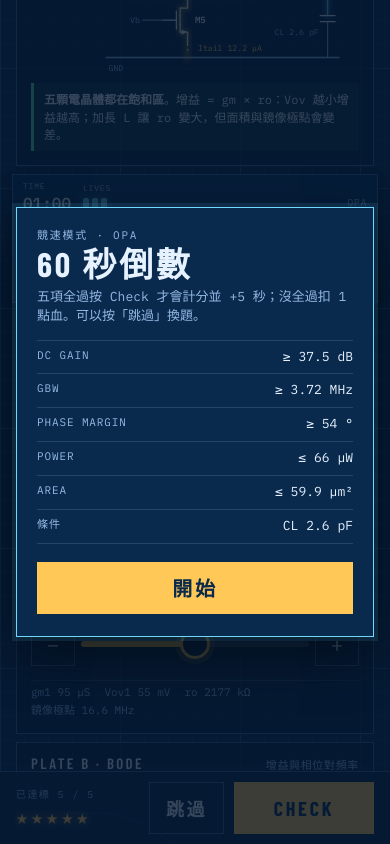
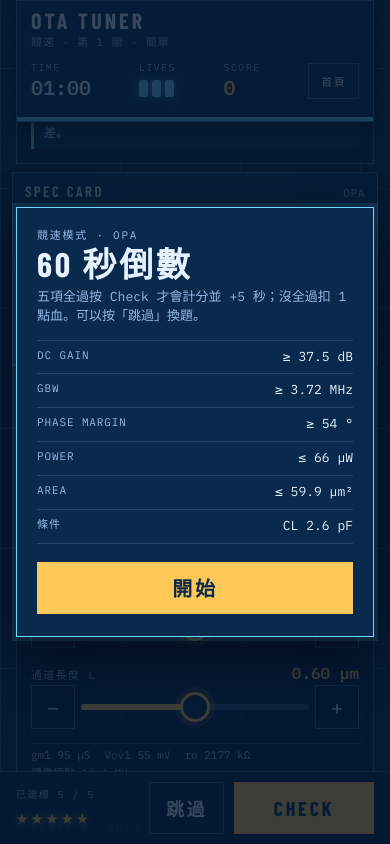
Before and after one commit to yangboy881/Analog-Easy-Lab, a plain HTML site: page index.html in a window 390 px wide. Both pictures are taken after a click on the button 195 px from the left and 1157 px from the top of the page. Shown: the part 412-1256 px from the top of the page. Drawn offline with nearby package versions, Linux system fonts and the light colour scheme.

Commit message:
Update index.html

```diff
--- a/index.html
+++ b/index.html
@@ -348,48 +348,38 @@ input[type=range]:focus-visible, .step:focus-visible, button:focus-visible { out
   /* 手機版排列順序：規格 → 滑桿 → 電路圖 → Bode */
 /* ===== 手機版修正：保留原順序，但 Spec Card 黏頂 ===== */
 /* ===== 手機版終極版：精簡 Spec Card + 時間整合 ===== */
+/* ===== 手機版最終版：HUD 與 Spec Card 雙黏頂 ===== */
 @media (max-width: 899px) {
-  /* 1. 隱藏手機版不需要的元件 (大標題、進度條) */
-  #pSpec .plate-title { display: none; }
-  #pSpec .bar { display: none; }
 
-  /* 2. 將 Spec Card 黏在頂部，並變成精簡的兩欄網格 */
+  /* 1. 讓原本的 HUD (時間/生命/分數) 黏在最頂部 */
+  .hud {
+    position: sticky;
+    top: 0;
+    z-index: 10;
+    background: var(--paper-2);
+    border-bottom: 1px solid var(--edge);
+    box-shadow: 0 4px 12px rgba(0, 0, 0, 0.6);
+    padding-top: 8px;
+    padding-bottom: 0;
+  }
+
+  /* 2. 讓 Spec Card 黏在 HUD 下方 */
   #pSpec {
     position: sticky;
-    top: env(safe-area-inset-top, 0px);
+    top: 90px; /* 如果發現跟 HUD 重疊，把這個數字改大 (例如 95px)；如果有縫隙，改小 (例如 85px) */
     z-index: 6;
     background: var(--paper-2);
-    /* 縮小 padding 節省空間 */
-    padding: 6px 10px 8px;
+    padding: 8px 12px 10px;
     margin: 0 -4px;
     border: 1px solid var(--edge);
-    box-shadow: 0 4px 12px rgba(0, 0, 0, 0.6);
+    box-shadow: 0 4px 12px rgba(0, 0, 0, 0.5);
   }
 
-  /* 3. 頂部狀態列 (時間 + 生命 + 關卡名) */
-  .spec-head-mobile {
-    display: flex;
-    justify-content: space-between;
-    align-items: flex-end;
-    padding-bottom: 4px;
-    margin-bottom: 4px;
-    border-bottom: 1px solid var(--rule);
-  }
-
-  .hud-mini { display: flex; gap: 12px; align-items: flex-end; }
-  .hud-mini .stat .k { font-size: 8px; letter-spacing: .1em; }
-  .hud-mini .stat .v { font-size: 16px; line-height: 1; }
-  .hud-mini .pips { height: 14px; gap: 3px; }
-  .hud-mini .pip { width: 6px; height: 12px; }
-  .hud-mini .stat .v.warn { animation: blink .8s steps(2) infinite; color: var(--red); }
-
-  #specNote { font-size: 10px; text-align: right; }
-
-  /* 4. 規格表變成兩欄排列 */
+  /* 3. 將 Spec Card 內部改成兩欄排列，大幅節省高度 */
   #pSpec .specs {
     display: grid;
     grid-template-columns: 1fr 1fr;
-    gap: 2px 12px;
+    gap: 6px 16px;
   }
 
   #pSpec .spec {
@@ -398,27 +388,36 @@ input[type=range]:focus-visible, .step:focus-visible, button:focus-visible { out
     align-items: baseline;
     gap: 4px;
   }
-  #pSpec .spec .nm { font-size: 9px; }
-  #pSpec .spec .rd { font-size: 11px; }
-  #pSpec .spec .rd small { font-size: 9px; }
 
-  /* 5. 飽和度標籤縮小，並跨欄顯示 */
+  /* 保留原本好讀的字體大小，但移除進度條以節省空間 */
+  #pSpec .spec .nm { font-size: 10px; }
+  #pSpec .spec .rd { font-size: 13px; }
+  #pSpec .bar { display: none; } /* 隱藏進度條 */
+
+  /* 飽和度標籤跨欄顯示 */
   #pSpec .satrow {
     grid-column: 1 / -1;
-    gap: 4px;
-    margin-top: 2px;
-    padding-top: 2px;
+    gap: 6px;
+    margin-top: 4px;
+    padding-top: 6px;
     border-top: 1px solid var(--rule);
     display: flex;
+    flex-wrap: wrap;
     align-items: center;
   }
-  #pSpec .satrow .nm { font-size: 9px; margin-right: 2px; }
-  #pSpec .sat { padding: 0 4px; font-size: 9px; }
+  #pSpec .satrow .nm { font-size: 10px; margin-right: 2px; }
+  #pSpec .sat { padding: 2px 6px; font-size: 10px; }
 
-  /* 6. 調整遊戲主區塊，確保底部 CHECK 按鈕不被遮擋 */
-  .main { gap: 8px; }
+  /* 4. 調整主區塊與底部按鈕 */
+  .main { gap: 10px; margin-top: 12px; }
   .wrap { padding-block: 8px 0; }
-  .actionbar { z-index: 8; }
+  .actionbar { z-index: 15; }
+}
+
+/* 電腦版強制隱藏手機版專用的排版，保持原本左右並排 */
+@media (min-width: 900px) {
+  #pSpec .specs { display: flex; }
+  #pSpec .bar { display: block; }
 }
 
 /* 電腦版不顯示手機版專用的標頭 */
@@ -465,18 +464,10 @@ input[type=range]:focus-visible, .step:focus-visible, button:focus-visible { out
       </section>
     </div>
     <div class="colR">
-      <!-- 修改後的程式碼 -->
-<section class="plate" id="pSpec" aria-label="Spec card">
-  <!-- 新增一個標頭列來放時間跟生命，並保留原本的 specNote -->
-  <div class="spec-head-mobile">
-    <div class="hud-mini">
-      <div class="stat"><span class="k">TIME</span><span class="v num" id="mobileTime">00:30</span></div>
-      <div class="stat"><span class="k">LIVES</span><span class="pips" id="mobileLives"></span></div>
-    </div>
-    <span class="plate-note num" id="specNote"></span>
-  </div>
-  <div class="specs" id="specs"></div>
-</section>
+      <section class="plate" id="pSpec" aria-label="Spec card">
+        <div class="plate-head"><span class="plate-title">Spec Card</span><span class="plate-note num" id="specNote"></span></div>
+        <div class="specs" id="specs"></div>
+      </section>
       <section class="plate" id="pCtl" aria-label="Bench">
         <div class="plate-head"><span class="plate-title">Bench</span><span class="plate-note">拖曳或點 − / +</span></div>
         <div class="ctls" id="ctls"></div>
@@ -1165,16 +1156,7 @@ function refresh() {
 /* ---------- HUD ---------- */
 function renderHud() {
   const L = S.lives0;
-  const livesHTML = Array.from({ length: L }, (_, i) => `<span class="pip ${i < S.livesLeft ? '' : 'off'}"></span>`).join('');
-
-  // 更新原本的頂部狀態
-  $('lives').innerHTML = livesHTML;
-
-  // 👇 這是新增的：同步更新手機版 Spec Card 裡的血量 👇
-  const ml = $('mobileLives');
-  if (ml) ml.innerHTML = livesHTML;
-  // 👆 ------------------------------------------------- 👆
-
+  $('lives').innerHTML = Array.from({ length: L }, (_, i) => `<span class="pip ${i < S.livesLeft ? '' : 'off'}"></span>`).join('');
   $('score').textContent = totals().net;
   $('sheetLabel').textContent = S.sprint ? `競速 · 第 ${S.sprintN} 關 · ${['簡單', '中等', '困難'][sprintTier(S.sprintN)]}` : `${S.cat === 'rand' ? '隨機' : MODS[S.cat].name} · 第 ${S.idx + 1} / ${NLEV} 關`;
   renderTime();
@@ -1186,13 +1168,6 @@ function renderTime() {
   const warn = S.time <= 10 && S.time > 0;
   t.classList.toggle('warn', warn);
   b.classList.toggle('warn', warn);
-
-  // [新增] 同步給手機版的 Spec Card，並加上防呆判斷
-  const mt = $('mobileTime');
-  if (mt) {
-    mt.textContent = mmss(S.time);
-    mt.classList.toggle('warn', warn);
-  }
 
   b.style.transform = `scaleX(${clamp(S.time / tot, 0, 1).toFixed(4)})`;
 }
```
